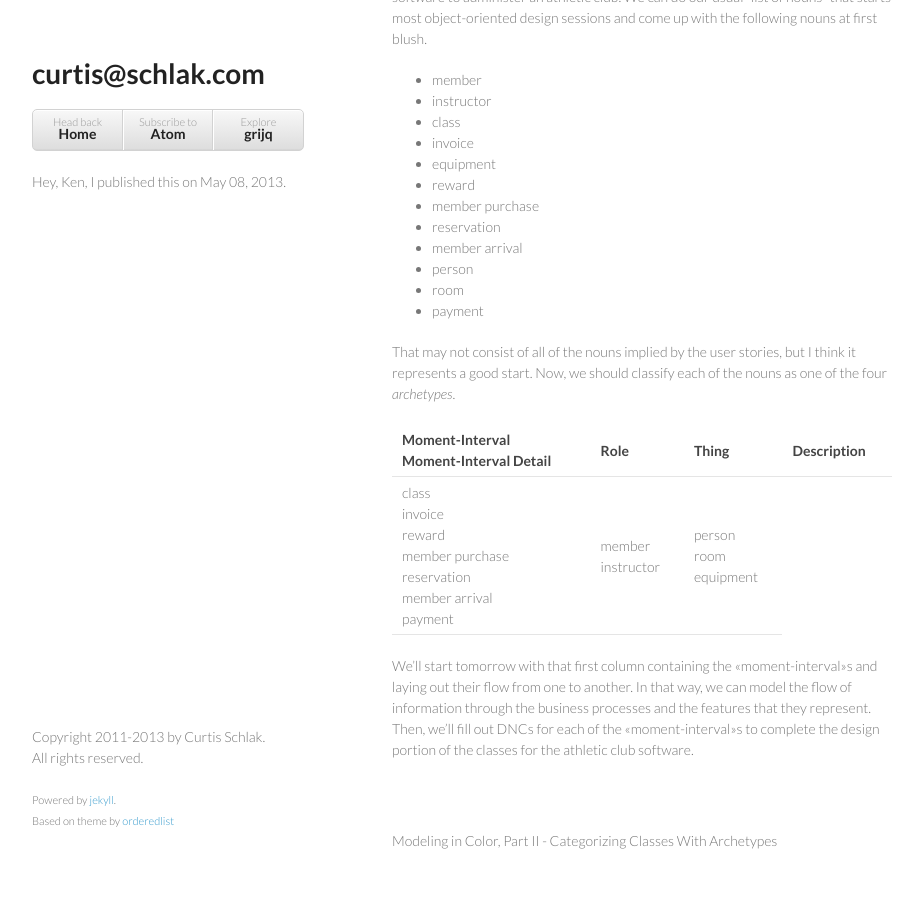
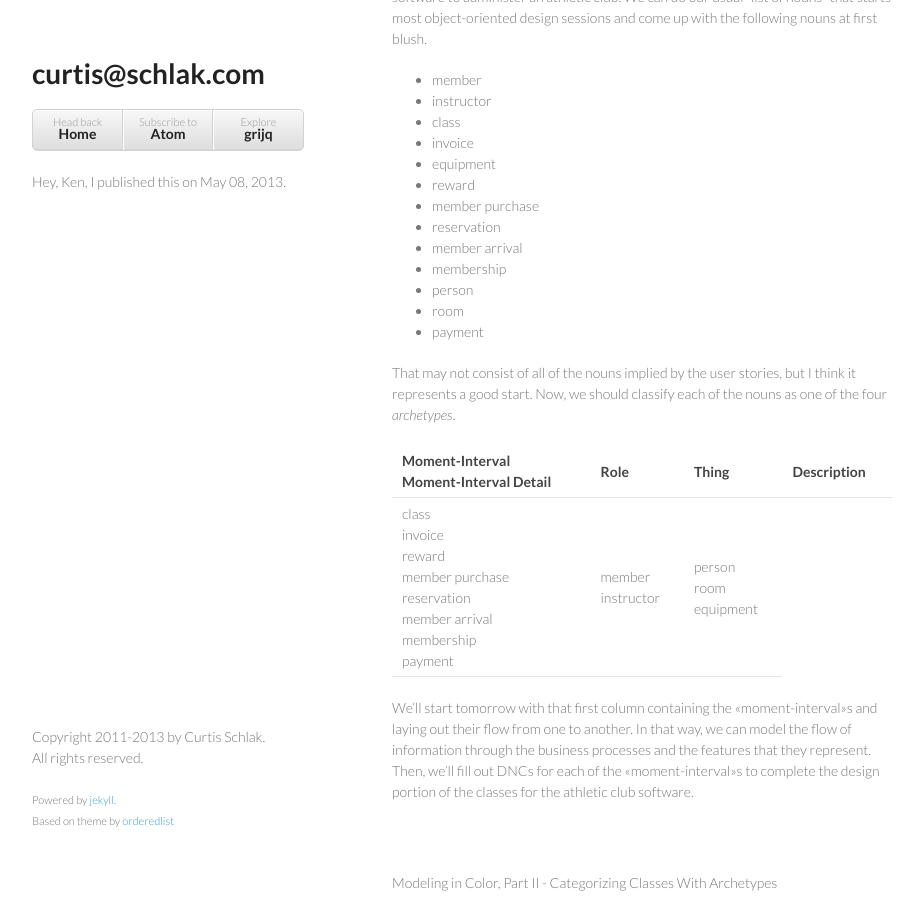
Before and after one commit to roberts-sandbox/test-realist, a Jekyll site: the page built from _posts/2013-05-08-modeling-in-color-part-ii.md, in a window 1280 px wide and 900 px high, scrolled down 2390 px. Shown: the whole window, without its empty margins (178-1100 px from the left). Built offline with Jekyll 4.4.1, drawn with Linux system fonts in a browser that asks for light colours.

Commit message:
Update the list of moment intervals.

```diff
--- a/_posts/2013-05-08-modeling-in-color-part-ii.md
+++ b/_posts/2013-05-08-modeling-in-color-part-ii.md
@@ -150,6 +150,7 @@ nouns at first blush.
 * member purchase
 * reservation
 * member arrival
+* membership
 * person
 * room
 * payment
@@ -179,6 +180,7 @@ one of the four *archetypes*.
         member purchase<br>
         reservation<br>
         member arrival<br>
+        membership<br>
         payment
       </td>
       <td>
```
